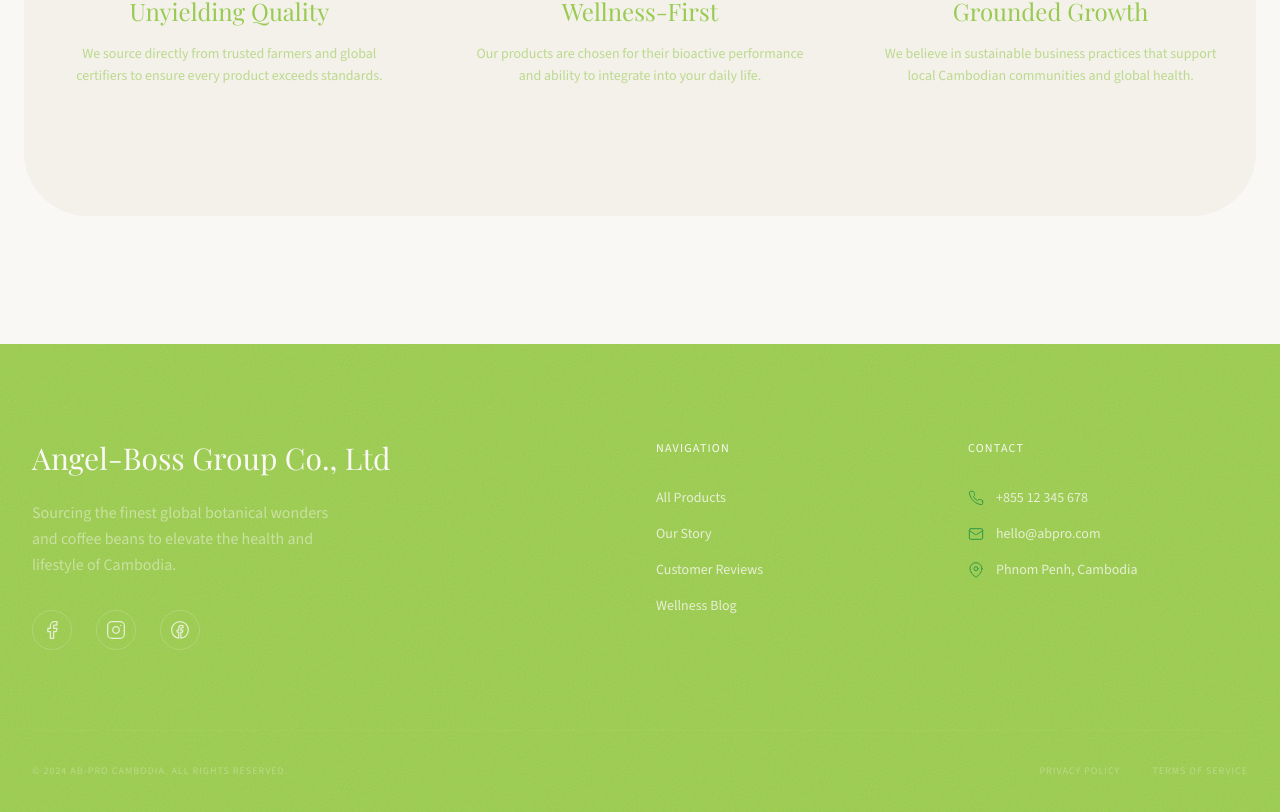
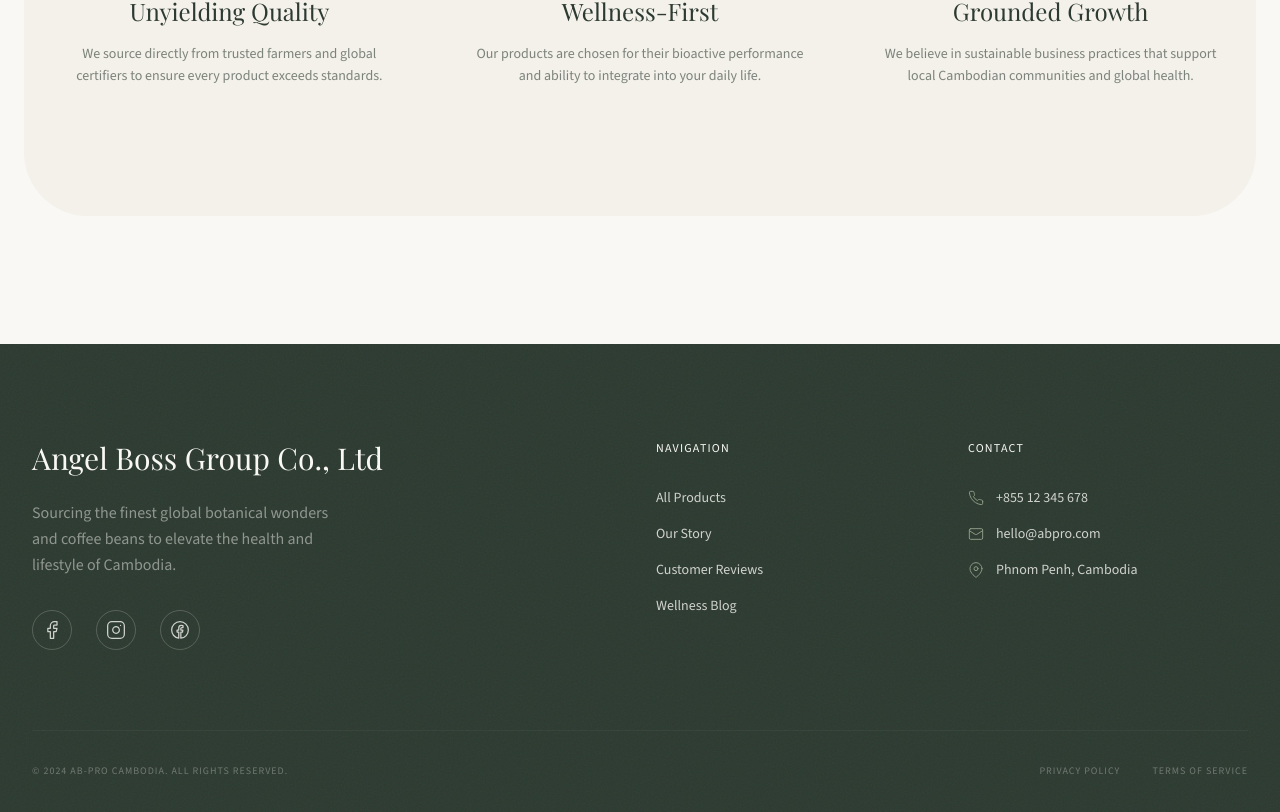
Before and after one commit to SokChanmakara/abpro-web, a Nuxt app: page / in a window 1280 px wide. Shown: the part 3041-3853 px from the top of the page. Built offline with nearby package versions, Linux system fonts and the light colour scheme; a web font is replaced by a local one.

Commit message:
update the favicon

```diff
--- a/app/components/Footer.vue
+++ b/app/components/Footer.vue
@@ -12,7 +12,7 @@
     >
       <div class="col-span-1 md:col-span-2">
         <h2 class="text-3xl font-serif text-background mb-6">
-          Angel-Boss Group Co., Ltd
+          Angel Boss Group Co., Ltd
         </h2>
         <p class="max-w-xs leading-relaxed opacity-60 mb-8">
           Sourcing the finest global botanical wonders and coffee beans to
--- a/app/components/Navbar.vue
+++ b/app/components/Navbar.vue
@@ -31,7 +31,7 @@
           class="relative px-6 py-2 rounded-full transition-all duration-500 overflow-hidden group"
           :class="[
             $route.path === link.to
-              ? 'bg-primary text-background shadow-lg shadow-primary/20'
+              ? 'bg-interactive text-background shadow-lg shadow-primary/20'
               : 'hover:bg-primary/5 text-foreground/70 hover:text-primary',
           ]"
         >
@@ -62,7 +62,7 @@
         <!-- CTA -->
         <NuxtLink
           to="/contact"
-          class="group bg-foreground text-background px-10 py-3.5 rounded-full text-xs tracking-[0.2em] uppercase hover:bg-interactive hover:text-foreground transition-all duration-500 shadow-xl shadow-foreground/5 flex items-center gap-2"
+          class="group bg-foreground text-primary-foreground px-10 py-3.5 rounded-full text-xs tracking-[0.2em] uppercase hover:bg-primary hover:text-foreground transition-all duration-500 shadow-xl shadow-foreground/5 flex items-center gap-2"
         >
           Contact Us
           <svg
--- a/nuxt.config.ts
+++ b/nuxt.config.ts
@@ -16,7 +16,7 @@
   css: ['~/assets/css/tailwind.css'],
   tailwindcss: {
     cssPath: '~/assets/css/tailwind.css',
-    configPath: 'tailwind.config.js',
+    configPath: 'tailwind.config.ts',
     exposeConfig: false,
     viewer: true,
   }
--- a/tailwind.config.js
+++ b/tailwind.config.ts
@@ -1,7 +1,12 @@
-/** @type {import('tailwindcss').Config} */
-export default {
+import type { Config } from 'tailwindcss'
+
+const config: Config = {
   content: [
     "./app/**/*.{vue,js,ts,jsx,tsx}",
+    "./app/components/**/*.{vue,js,ts}",
+    "./app/layouts/**/*.vue",
+    "./app/pages/**/*.vue",
+    "./app/app.vue",
     "./plugins/**/*.{js,ts}",
     "./nuxt.config.{js,ts}",
   ],
@@ -9,9 +14,9 @@
     extend: {
       colors: {
         background: "#F9F8F4",
-        foreground: "#99ca51",
+        foreground: "#2D3A31",
         primary: {
-          DEFAULT: "#2f9a46",
+          DEFAULT: "#8C9A84",
           foreground: "#F9F8F4",
         },
         secondary: {
@@ -19,7 +24,13 @@
           foreground: "#2D3A31",
         },
         muted: "#E6E2DA",
-        interactive: "#cdb62d",
+        interactive: "#baa00f",
+      },
+      boxShadow: {
+        soft: "0 4px 6px -1px rgba(45, 58, 49, 0.05)",
+        "soft-md": "0 10px 15px -3px rgba(45, 58, 49, 0.05)",
+        "soft-lg": "0 20px 40px -10px rgba(45, 58, 49, 0.05)",
+        "soft-xl": "0 25px 50px -12px rgba(45, 58, 49, 0.15)",
       },
       fontFamily: {
         serif: ['"Playfair Display"', "serif"],
@@ -48,3 +59,5 @@
   },
   plugins: [],
 };
+
+export default config
```
Also changed, not shown: 1 other file (tests, documents, lock files or other folders).
